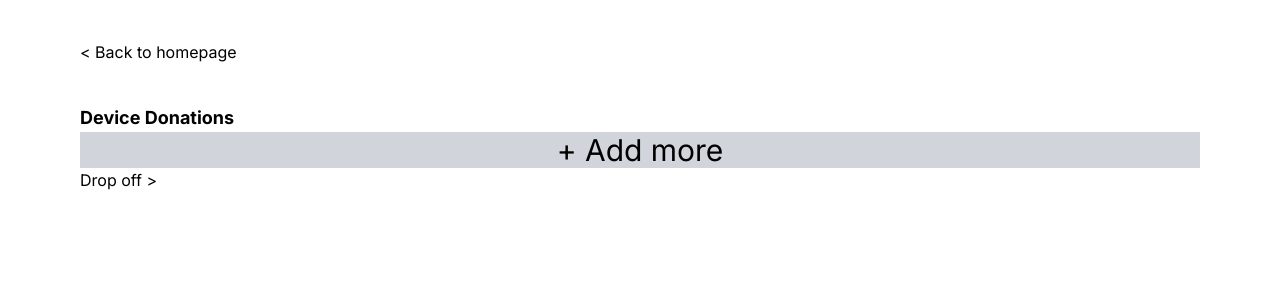
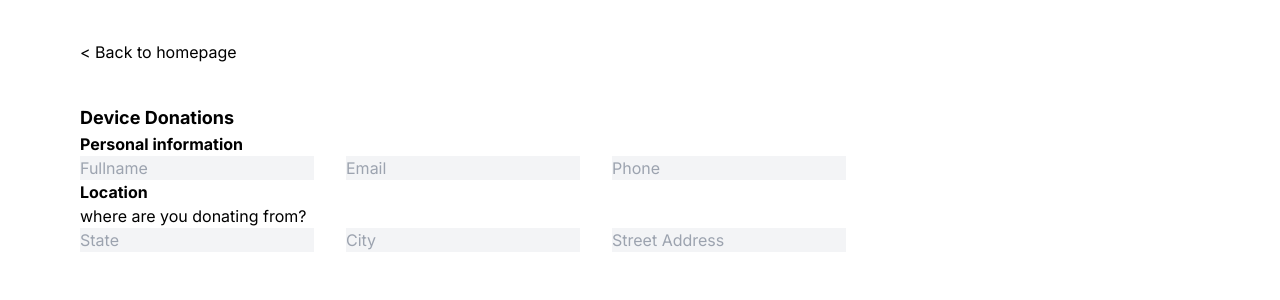
Before and after one commit to cindywongdev/give2learn-frontend, a Next.js app: page /donationflow in a window 1280 px wide. Shown: the top 300 px of the page. Built offline with nearby package versions, Linux system fonts and the light colour scheme.

Commit message:
adding form

```diff
--- a/src/app/donationflow/page.tsx
+++ b/src/app/donationflow/page.tsx
@@ -1,6 +1,13 @@
 import Link from 'next/link';
 
 export default function page() {
+
+	const DonationForm = () => {
+		const handleSubmit = (event) => {
+			event.preventDefault();
+		}
+	}
+
 	return (
 		<div className='pl-20 pr-20'>
 			<p className='pl-0 p-10'>
@@ -8,10 +15,59 @@ export default function page() {
 			</p>
 
 			<h1 className='text-lg font-bold'>Device Donations</h1>
-			<p className='text-3xl bg-gray-300 text-center mx-auto'>
-				+ Add more
-			</p>
-			<button>Drop off &gt;</button>
+			<form action='/send-data-here' method='post'>
+				<label htmlFor='persional information'>
+					<p className='font-bold'>Personal information</p>
+					<div className='flex gap-8'>
+						<input
+							className='bg-gray-100'
+							type='text'
+							id='fullname'
+							name='fullname'
+							placeholder='Fullname'
+							required
+						/>
+						<input
+							className='bg-gray-100'
+							type='text'
+							id='email'
+							name='email'
+							placeholder='Email'
+							required
+						/>
+						<input
+							className='bg-gray-100'
+							type='text'
+							id='phone'
+							name='phone'
+							placeholder='Phone'
+							required
+						/>
+					</div>
+				</label>
+				<label htmlFor='location'>
+					<p className='font-bold'>Location</p>
+					<p>where are you donating from?</p>
+					<div className='flex gap-8'>
+						<input
+							className='bg-gray-100'
+							placeholder='State'
+							type='text'
+						/>
+						<input
+							className='bg-gray-100'
+							placeholder='City'
+							type='text'
+						/>
+						<input
+							className='bg-gray-100'
+							placeholder='Street Address'
+							type='text'
+						/>
+					</div>
+				</label>
+				<button title='button' type='submit' className='btn btn-primary'></button>
+			</form>
 		</div>
 	);
 }
```
